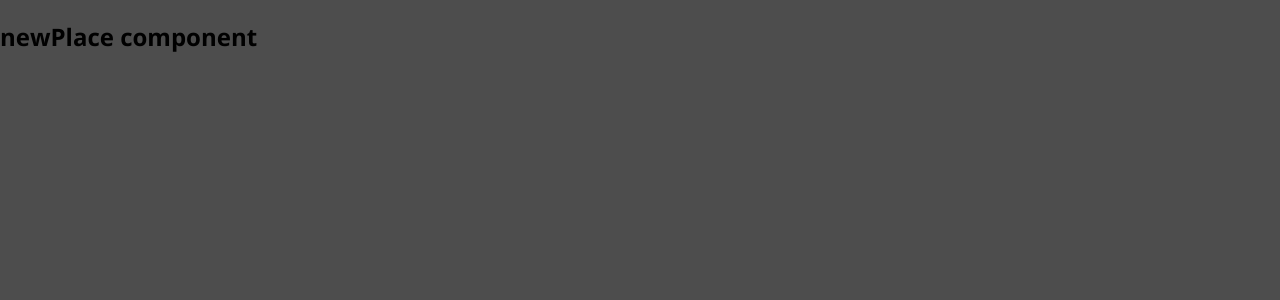
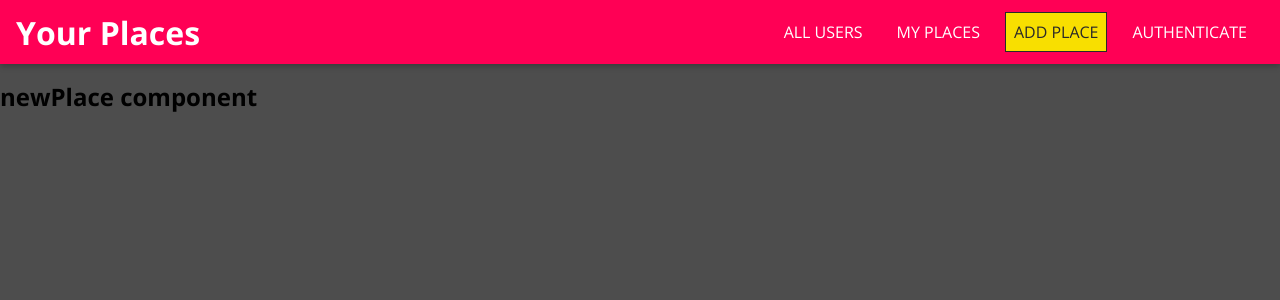
Before and after one commit to flaviobartolo/places, a React (Create React App) app: page /places/new in a window 1280 px wide. Shown: the top 300 px of the page. Built offline with nearby package versions, Linux system fonts and the light colour scheme.

Commit message:
Adding Navigation links

```diff
--- a/src/App.js
+++ b/src/App.js
@@ -1,10 +1,15 @@
 import React from 'react';
 import { BrowserRouter as Router, Route, Redirect, Switch } from 'react-router-dom'
+
 import Users from './user/pages/Users'
 import NewPlace from './places/pages/newPlace';
+import MainNavigation from './shared/components/Navigation/MainNavigation';
 
 const App = () => {
-  return <Router>
+  return (
+    <Router>
+      <MainNavigation />
+      <main>
         <Switch>
           <Route path='/' exact>
             <Users />
@@ -14,7 +19,9 @@
           </Route>
           <Redirect to='/' />
         </Switch>
+      </main>
     </Router>
+  )
 }
 
 export default App
--- a/src/shared/components/Navigation/MainHeader.css
+++ b/src/shared/components/Navigation/MainHeader.css
@@ -0,0 +1,23 @@
+.main-header {
+  width: 100%;
+  height: 4rem;
+  display: flex;
+  align-items: center;
+  position: fixed;
+  top: 0;
+  left: 0;
+  background: #ff0055;
+  box-shadow: 0 2px 6px rgba(0, 0, 0, 0.26);
+  padding: 0 1rem;
+  z-index: 5;
+}
+
+main {
+  margin-top: 5rem;
+}
+
+@media (min-width: 768px) {
+  .main-header {
+    justify-content: space-between;
+  }
+}
--- a/src/shared/components/Navigation/MainHeader.js
+++ b/src/shared/components/Navigation/MainHeader.js
@@ -0,0 +1,11 @@
+import React from 'react'
+
+import './MainHeader.css'
+
+const MainHeader = (props) => {
+  return <header className="main-header">
+    {props.children}
+  </header>
+}
+
+export default MainHeader
--- a/src/shared/components/Navigation/MainNavigation.css
+++ b/src/shared/components/Navigation/MainNavigation.css
@@ -0,0 +1,45 @@
+.main-navigation__menu-btn {
+  width: 3rem;
+  height: 3rem;
+  background: transparent;
+  border: none;
+  display: flex;
+  flex-direction: column;
+  justify-content: space-around;
+  margin-right: 2rem;
+  cursor: pointer;
+}
+
+.main-navigation__menu-btn span {
+  display: block;
+  width: 3rem;
+  height: 2.5px;
+  background: white;
+}
+
+.main-navigation__title {
+  color: white;
+}
+
+.main-navigation__title a {
+  text-decoration: none;
+  color: white;
+}
+
+.main-navigation__header-nav {
+  display: none;
+}
+
+.main-navigation__drawer-nav {
+  height: 100%;
+}
+
+@media (min-width: 768px) {
+  .main-navigation__menu-btn {
+    display: none;
+  }
+
+  .main-navigation__header-nav {
+    display: block;
+  }
+}
--- a/src/shared/components/Navigation/MainNavigation.js
+++ b/src/shared/components/Navigation/MainNavigation.js
@@ -0,0 +1,25 @@
+import React from 'react'
+import { Link } from 'react-router-dom'
+
+import MainHeader from './MainHeader'
+import NavLinks from './NavLinks'
+import './MainNavigation.css'
+
+
+const MainNavigation = (props) => {
+  return <MainHeader>
+    <button className='main-navigation__menu-btn'>
+      <span />
+      <span />
+      <span />
+    </button>
+    <h1 className="main-navigation__title">
+      <Link to='/'>Your Places</Link>
+    </h1>
+    <nav>
+      <NavLinks />
+    </nav>
+  </MainHeader>
+}
+
+export default MainNavigation
--- /dev/null
+++ b/src/shared/components/Navigation/NavLinks.css
@@ -0,0 +1,76 @@
+.nav-links {
+  list-style: none;
+  margin: 0;
+  padding: 0;
+  width: 100%;
+  height: 100%;
+  display: flex;
+  flex-direction: column;
+  justify-content: center;
+  align-items: center;
+}
+
+.nav-links li {
+  margin: 1rem;
+}
+
+.nav-links a {
+  border: 1px solid transparent;
+  color: #292929;
+  text-decoration: none;
+  padding: 0.5rem;
+}
+
+.nav-links a:hover,
+.nav-links a:active,
+.nav-links a.active {
+  background: #f8df00;
+  border-color: #292929;
+  color: #292929;
+}
+
+.nav-links button {
+  cursor: pointer;
+  border: 1px solid #292929;
+  color: #292929;
+  background: transparent;
+  padding: 0.5rem;
+  font: inherit;
+}
+
+.nav-links button:focus {
+  outline: none;
+}
+
+.nav-links button:hover,
+.nav-links button:active {
+  background: #292929;
+  color: white;
+}
+
+@media (min-width: 768px) {
+  .nav-links {
+    flex-direction: row;
+  }
+
+  .nav-links li {
+    margin: 0 0.5rem;
+  }
+
+  .nav-links a {
+    color: white;
+    text-decoration: none;
+  }
+
+  .nav-links button {
+    border: 1px solid white;
+    color: white;
+    background: transparent;
+  }
+
+  .nav-links button:hover,
+  .nav-links button:active {
+    background: #f8df00;
+    color: #292929;
+  }
+}
--- a/src/shared/components/Navigation/NavLinks.js
+++ b/src/shared/components/Navigation/NavLinks.js
@@ -0,0 +1,23 @@
+import React from 'react'
+import { NavLink } from 'react-router-dom'
+
+import './NavLinks.css'
+
+const NavLinks = (props) => {
+  return <ul className="nav-links">
+    <li>
+      <NavLink to='/' exact>ALL USERS</NavLink>
+    </li>
+    <li>
+      <NavLink to='/u1/places'>MY PLACES</NavLink>
+    </li>
+    <li>
+      <NavLink to='/places/new'>ADD PLACE</NavLink>
+    </li>
+    <li>
+      <NavLink to='/auth'>AUTHENTICATE</NavLink>
+    </li>
+  </ul>
+}
+
+export default NavLinks
```
Also changed, not shown: src/shared/components/Navigation/NavLink.css (deleted). Lines whose indentation alone changed are shown as unchanged.
